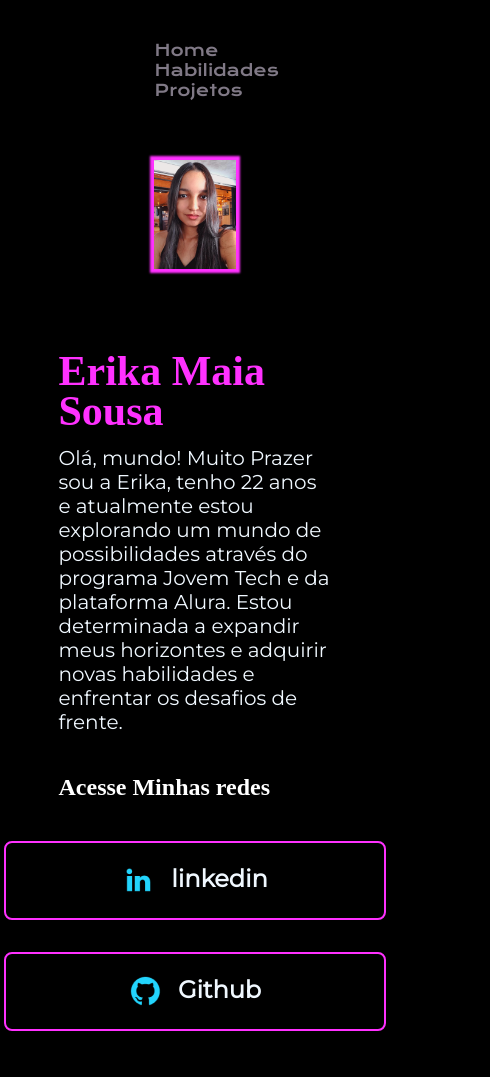
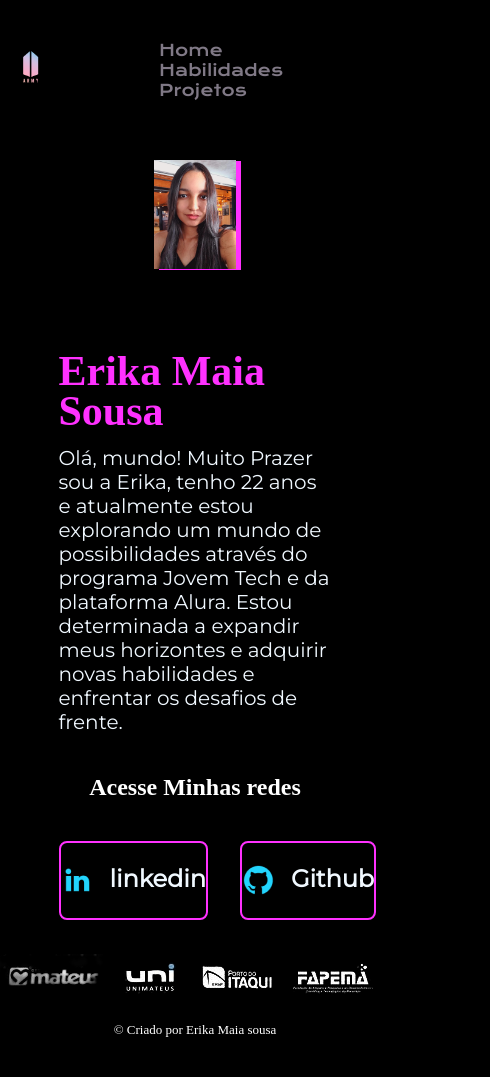
Before and after one commit to Erika0613/Meu-Portf-lio, a plain HTML site: page index.html in a window 390 px wide. Shown: the top 1077 px of the page, 490 px wide, since content can reach past the window. After the commit the page ends 1049 px from the top, so only its background shows below. Drawn offline with nearby package versions, Linux system fonts and the light colour scheme; files that its build step writes are made by us from their sources.

Commit message:
Add files via upload

```diff
--- /dev/null
+++ b/mediaq.css
@@ -0,0 +1,15 @@
+@media screen and (max-width: 1020px) {
+    .menu-desktop, interface{
+
+        justify-content: center;
+        padding: 10%;
+    }
+
+    .apresentacao {
+        flex-direction: column-reverse;
+    }
+
+    .apresentacao__conteudo {
+        width: 100%;
+    }
+}
--- a/style.css
+++ b/style.css
@@ -60,7 +60,7 @@ header nav ul {
 
 header nav ul li {
     display: inline-block;
-    padding: 0 100px;
+    padding: 0 50px;
 }
 
 .apresentacao{
@@ -69,6 +69,10 @@ header nav ul li {
     align-items: center;
     justify-content: space-between;
     gap: 82px;
+}
+
+.apresentacao h2 {
+    text-align: center;
 }
 
 .apresentacao__conteudo{
@@ -80,7 +84,6 @@ header nav ul li {
 
 .apresentacao__links {
     display: flex;
-    flex-direction: column;
     justify-content: space-between;
     align-items: center;
     gap: 32px;
@@ -117,7 +120,7 @@ header nav ul li {
 
 .apresentacao__imagem{
     width: 30%;
-    box-shadow: 0px 0px 2px 4px var(--cor-hover);
+    box-shadow: 5px 1px 0px 0px var(--cor-hover);
     transition: box-shadow 0.6s ease;
 }
 
@@ -225,16 +228,12 @@ header nav ul li {
 
 /*Estilo do footer*/
 .rodape {
-    position: relative;
-    width: 100%;
     min-height: 100px;
-    padding: 20px 50px;
 }
 
 .rodape .logos {
     display: flex;
     list-style-type: none;
-    position: relative;
     justify-content: center;
     align-items: center;
     margin: 10px 0;
@@ -253,6 +252,4 @@ header nav ul li {
     color: var(--branco);
     font-size: small;
     text-align: center;
-    margin: 15px 0 0 15px;
-    margin: auto;
 }
```
